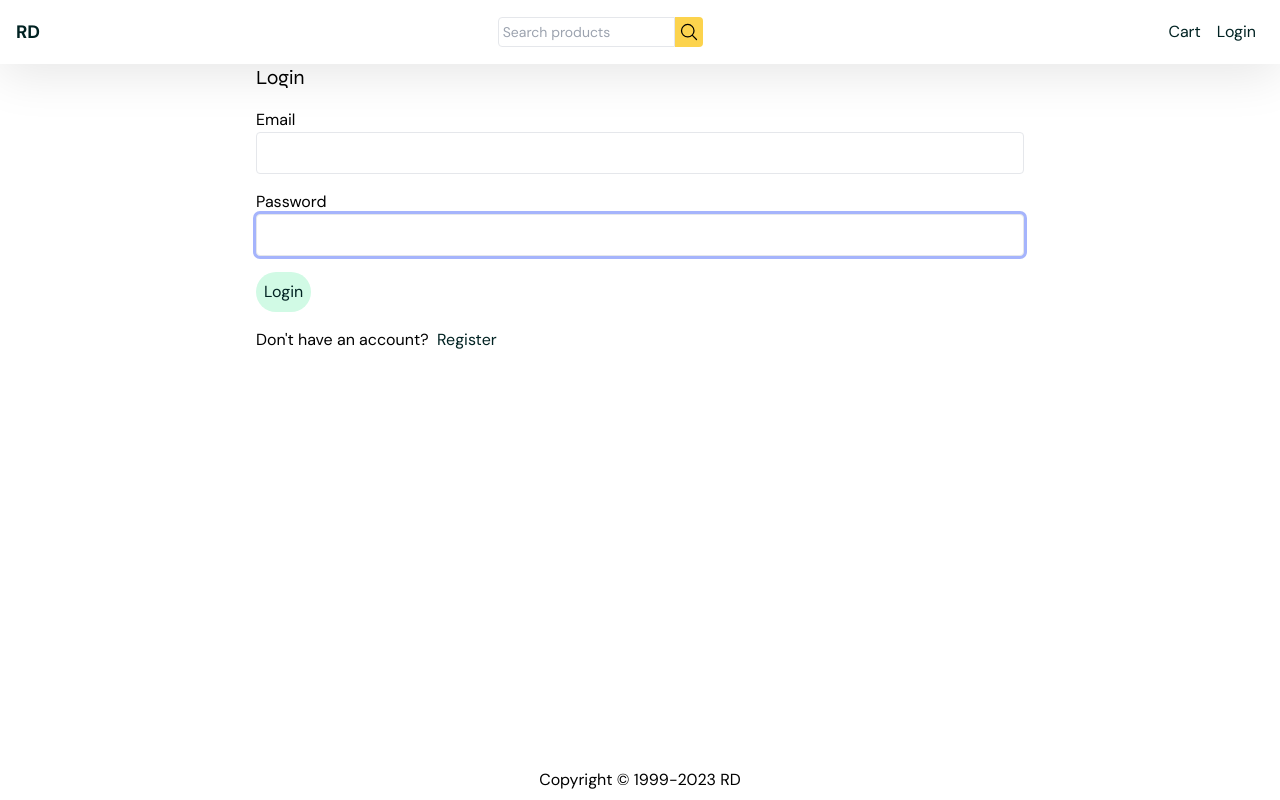
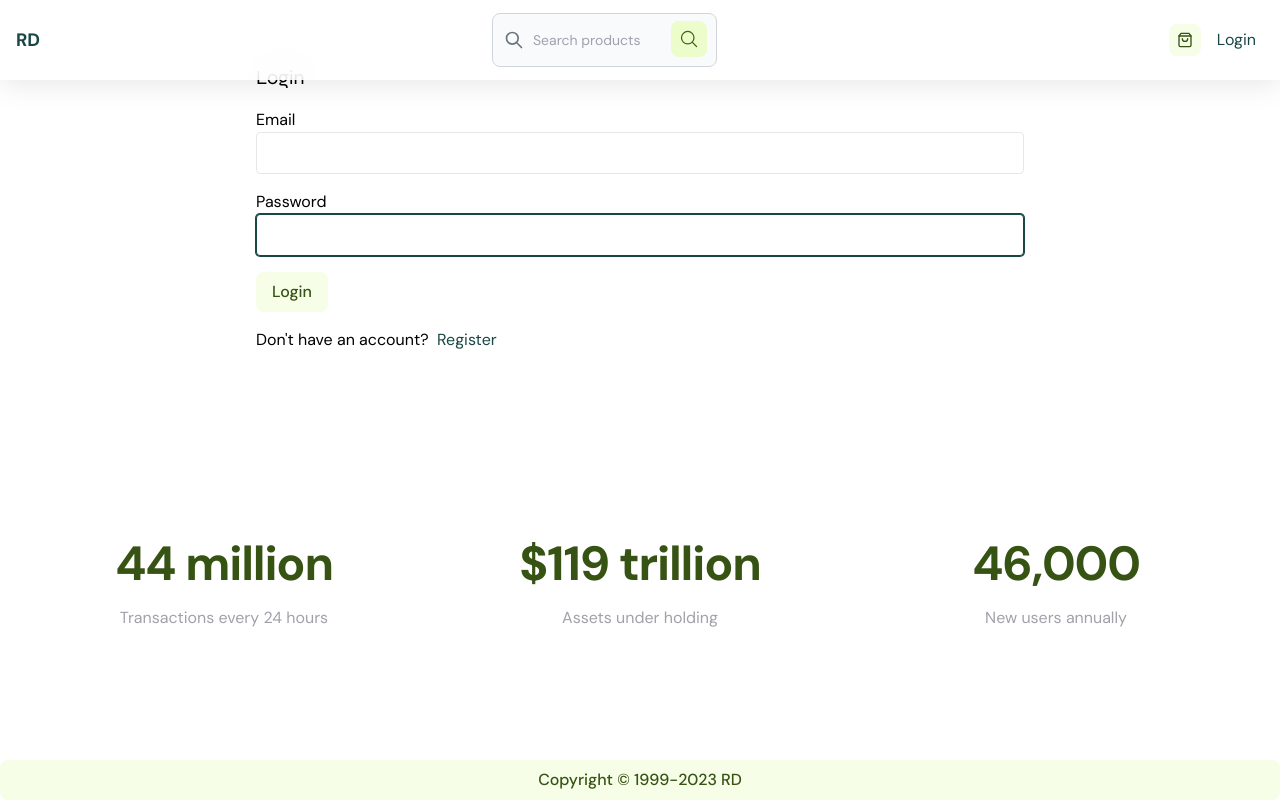
Before and after one commit to 84harii/next-tailwind-amazona-main, a Next.js app: page /login in a window 1280 px wide. Built offline with nearby package versions, Linux system fonts and the light colour scheme; no server answers.

Commit message:
add style

```diff
--- a/components/Layout.js
+++ b/components/Layout.js
@@ -10,6 +10,8 @@ import { Store } from "../utils/Store";
 import DropdownLink from "./DropdownLink";
 import { useRouter } from "next/router";
 import SearchIcon from "@heroicons/react/24/outline/MagnifyingGlassIcon";
+import { RiUser3Line, RiUser4Line } from "react-icons/ri";
+import { FiShoppingBag } from "react-icons/fi";
 
 export default function Layout({ title, children }) {
   const { status, data: session } = useSession();
@@ -53,33 +55,82 @@ export default function Layout({ title, children }) {
 
       <div className="flex min-h-screen flex-col justify-between ">
         <header>
-          <nav className="flex h-16 items-center px-4 justify-between rd-shadow">
+          <nav className="flex h-20 items-center px-4 py-2   justify-between">
             <Link href="/" className="text-lg font-bold">
               RD
             </Link>
-            <form
+            {/* <form
               onSubmit={submitHandler}
-              className="mx-auto  hidden  justify-center md:flex"
+              className="mx-auto justify-center items-center flex"
             >
               <input
                 onChange={(e) => setQuery(e.target.value)}
                 type="text"
-                className="rounded-tr-none rounded-br-none p-1 text-sm   focus:ring-0"
+                className="rounded-tr-none rounded-br-none p-2 text-sm focus:ring-0"
                 placeholder="Search products"
               />
               <button
-                className="rounded rounded-tl-none rounded-bl-none bg-amber-300 p-1 text-sm dark:text-black"
+                className="rounded rounded-tl-none rounded-bl-none bg-lime-200 p-2 text-sm dark:text-lime-900"
                 type="submit"
                 id="button-addon2"
               >
                 <SearchIcon className="h-5 w-5"></SearchIcon>
               </button>
+            </form> */}
+
+            <form onSubmit={submitHandler}>
+              <label
+                for="default-search"
+                class="mb-2 text-sm font-medium text-gray-900 sr-only dark:text-white"
+              >
+                <SearchIcon className="h-5 w-5"></SearchIcon>
+              </label>
+              <div class="relative">
+                <div class="absolute inset-y-0 left-0 flex items-center pl-3 pointer-events-none">
+                  <svg
+                    aria-hidden="true"
+                    class="w-5 h-5 text-gray-500 dark:text-gray-400"
+                    fill="none"
+                    stroke="currentColor"
+                    viewBox="0 0 24 24"
+                    xmlns="http://www.w3.org/2000/svg"
+                  >
+                    <path
+                      stroke-linecap="round"
+                      stroke-linejoin="round"
+                      stroke-width="2"
+                      d="M21 21l-6-6m2-5a7 7 0 11-14 0 7 7 0 0114 0z"
+                    ></path>
+                  </svg>
+                </div>
+                <input
+                  id="default-search"
+                  class="block w-full p-4 pl-10 text-sm text-gray-900 border border-gray-300 rounded-lg bg-gray-50 focus:ring-lime-500 focus:border-lime-500  dark:placeholder-gray-400 dark:text-white dark:focus:ring-lime-500 dark:focus:border-lime-500"
+
+                  required
+
+                  onChange={(e) => setQuery(e.target.value)}
+                  type="text"
+                  placeholder="Search products"
+                />
+                <button
+                  type="submit"
+                  id="button-addon2"
+                  class="text-lime-800 absolute right-2.5 bottom-2.5 bg-lime-100 hover:bg-lime-800 focus:ring-4 focus:outline-none focus:ring-lime-300 font-medium rounded-lg text-sm px-2 py-2"
+                >
+                  <SearchIcon className="h-5 w-5"></SearchIcon>
+                </button>
+              </div>
             </form>
-            <div className="flex items-center z-10">
-              <Link href="/cart" className="p-2">
-                Cart
+
+            <div className="flex items-center z-10 ">
+              <Link
+                href="/cart"
+                className="p-2 font-medium text-lime-900 rounded-lg flex justify-center items-center mr-2 bg-lime-50 hover:bg-lime-100 hover:text-lime-900"
+              >
+                <FiShoppingBag></FiShoppingBag>
                 {cartItemsCount > 0 && (
-                  <span className="ml-1 rounded-full bg-orange-800 px-2 py-1 text-xs font-bold text-white">
+                  <span className="rounded-full px-1 py-1 text-xs font-bold text-lime-900">
                     {cartItemsCount}
                   </span>
                 )}
@@ -89,13 +140,16 @@ export default function Layout({ title, children }) {
                 "Loading"
               ) : session?.user ? (
                 <Menu as="div" className="relative inline-block">
-                  <Menu.Button className="text-blue-600">
-                    {session.user.name}
+                  <Menu.Button className="flex justify-center items-center gap-0.5 rounded bg-lime-50  p-2 font-medium rounded-lg outline-none hover:bg-lime-100 hover:text-lime-900 text-lime-900">
+                    <RiUser3Line></RiUser3Line>
                   </Menu.Button>
                   <Menu.Items className="absolute right-0 w-56 origin-top-right bg-white  shadow-lg p-2 rounded-lg">
                     <Menu.Item>
                       <DropdownLink className="dropdown-link" href="/profile">
-                        Profile
+                        Profile{" "}
+                        <span className="bg-lime-50 px-2 rounded-lg ml-2">
+                          {session.user.name}
+                        </span>
                       </DropdownLink>
                     </Menu.Item>
                     <Menu.Item>
@@ -136,7 +190,38 @@ export default function Layout({ title, children }) {
           </nav>
         </header>
         <main className="container m-auto mt-16 px-4">{children}</main>
-        <footer className="flex h-10 justify-center items-center">
+        <div className="bg-white py-24 sm:py-32">
+          <div className="mx-auto max-w-7xl px-6 lg:px-8">
+            <dl className="grid grid-cols-1 gap-x-8 gap-y-16 text-center lg:grid-cols-3">
+              <div className="mx-auto flex max-w-xs flex-col gap-y-4">
+                <dt className="text-base leading-7 text-zinc-400">
+                  Transactions every 24 hours
+                </dt>
+                <dd className="order-first text-3xl font-semibold tracking-tight text-lime-900 sm:text-5xl">
+                  44 million
+                </dd>
+              </div>
+              <div className="mx-auto flex max-w-xs flex-col gap-y-4">
+                <dt className="text-base leading-7 text-zinc-400">
+                  Assets under holding
+                </dt>
+                <dd className="order-first text-3xl font-semibold tracking-tight text-lime-900 sm:text-5xl">
+                  $119 trillion
+                </dd>
+              </div>
+              <div className="mx-auto flex max-w-xs flex-col gap-y-4">
+                <dt className="text-base leading-7 text-zinc-400">
+                  New users annually
+                </dt>
+                <dd className="order-first text-3xl font-semibold tracking-tight text-lime-900 sm:text-5xl">
+                  46,000
+                </dd>
+              </div>
+            </dl>
+          </div>
+        </div>
+
+        <footer className="flex h-10 justify-center items-center bg-lime-50  py-2 px-4 font-medium rounded-lg outline-none hover:bg-lime-100 hover:text-lime-900 text-lime-900">
           <p>Copyright © 1999-2023 RD</p>
         </footer>
       </div>
--- a/components/ProductItem.js
+++ b/components/ProductItem.js
@@ -1,29 +1,34 @@
 /* eslint-disable @next/next/no-img-element */
-import Link from 'next/link';
-import React from 'react';
+import Link from "next/link";
+import React from "react";
 
 export default function ProductItem({ product, addToCartHandler }) {
   return (
-    <div className="card rd-shadow">
+    <div className="card">
       <Link href={`/product/${product.slug}`}>
         <img
           src={product.image}
           alt={product.name}
-          className="rounded object-cover h-64 w-full"
+          className="rounded object-cover h-64 w-full hidden"
         />
+
+        <div
+          className="image-card"
+          style={{ backgroundImage: `url(${product.image})` }}
+        ></div>
       </Link>
-      <div className="flex flex-col items-center justify-center p-5">
+      <div className="flex flex-col items-center justify-center p-5 ">
         <Link href={`/product/${product.slug}`}>
           <h2 className="text-lg">{product.name}</h2>
         </Link>
-        <p className="mb-2 text-xs">{product.brand}</p>
-        <p className='font-semibold'>${product.price}</p>
+        <p className="mb-2 text-xs text-zinc-400 bg-slate-100 py-1 px-2 rounded-lg">{product.brand}</p>
+        <p className="font-semibold text-lime-900">₹{product.price}</p>
         <button
           className="primary-button mt-2"
           type="button"
           onClick={() => addToCartHandler(product)}
         >
-          <svg xmlns="http://www.w3.org/2000/svg"  width="24" height="24" viewBox="0 0 24 24" fill="none" stroke="currentColor" stroke-width="2" stroke-linecap="round" stroke-linejoin="round" class="feather feather-shopping-bag"><path d="M6 2L3 6v14a2 2 0 0 0 2 2h14a2 2 0 0 0 2-2V6l-3-4z"></path><line x1="3" y1="6" x2="21" y2="6"></line><path d="M16 10a4 4 0 0 1-8 0"></path></svg>
+          Add to cart
         </button>
       </div>
     </div>
--- a/package.json
+++ b/package.json
@@ -24,6 +24,7 @@
     "react-chartjs-2": "^5.2.0",
     "react-dom": "18.2.0",
     "react-hook-form": "^7.43.9",
+    "react-icons": "^4.8.0",
     "react-responsive-carousel": "^3.2.23",
     "react-toastify": "^9.1.2"
   },
--- a/pages/index.js
+++ b/pages/index.js
@@ -38,7 +38,7 @@ export default function Home({ products, featuredProducts }) {
           </div>
         ))}
       </Carousel>
-      <h2 className="h2 my-4 text-2xl font-semibold">Our Products</h2>
+      <h2 className="h2 my-4 text-2xl font-semibold text-lime-900">Our Products</h2>
       <div className="grid grid-cols-2 gap-2 md:grid-cols-3 lg:grid-cols-4">
         {products.map((product) => (
           <ProductItem
--- a/styles/custom.css
+++ b/styles/custom.css
@@ -1,8 +1,52 @@
 .rd-shadow {
-    box-shadow: rgba(0, 0, 0, 0.1) 0px 10px 50px;
+  box-shadow: rgba(0, 0, 0, 0.1) 0px 10px 50px;
 }
 
 nav {
-    position: fixed;
-    width: 100%;
+  position: fixed;
+  width: 100%;
+  top: 0;
+  z-index: 8;
+  -webkit-backdrop-filter: blur(20px);
+  background: rgba(255, 255, 255, 0.8);
+  box-shadow: 0 4px 30px rgba(0, 0, 0, 0.1);
+  backdrop-filter: blur(20px);
+  -webkit-backdrop-filter: blur(20px);
 }
+
+:root {
+  --size: 200px;
+  --radius: calc(var(--size) * 20 / 100);
+}
+
+.image-card {
+  height: var(--size);
+  border-radius: var(--radius);
+  position: relative;
+  background-size: cover;
+  /* margin: calc(var(--size) * 20 / 100); */
+  background-position: center center;
+}
+
+.image-card:before {
+  content: "";
+  position: absolute;
+  width: 90%;
+  height: 100%;
+  background-image: inherit;
+  background-size: cover;
+  border-radius: var(--radius);
+  z-index: -1;
+  filter: blur(20px);
+  opacity: 0.6;
+  left: 50%;
+  background-position: center center;
+  transform: translate(-50%, 10%);
+}
+
+@media (max-width:425px) {
+  :root {
+    --size: 120px;
+    --radius: calc(var(--size) * 20 / 100);
+  }
+}
--- a/styles/globals.css
+++ b/styles/globals.css
@@ -14,7 +14,7 @@ h1, h2, h3 {
 }
 
 a {
-  @apply text-rd hover:text-rd-200;
+  @apply text-rd-200 hover:text-rd;
 }
 
 * {
@@ -22,11 +22,11 @@ a {
 }
 
 .card {
-  @apply mb-5  block   rounded-lg border border-none shadow-md;
+  @apply mb-5  block   rounded-lg border border-none shadow-none;
 }
 
 .primary-button {
-  @apply rounded bg-emerald-100 py-2 px-2 rounded-full outline-none hover:bg-emerald-200  active:bg-emerald-400 text-rd;
+  @apply rounded bg-lime-50  py-2 px-4 font-medium rounded-lg outline-none hover:bg-rd-200 hover:text-white text-lime-900;
 }
 .default-button {
   @apply rounded bg-gray-100 py-2  px-4 text-black shadow outline-none hover:bg-gray-200  active:bg-gray-300;
@@ -35,7 +35,7 @@ a {
 input,
 select,
 textarea {
-  @apply rounded border p-2  outline-none ring-indigo-300  focus:ring;
+  @apply rounded border p-2  outline-none focus:border-rd-200 focus:ring-1 focus:ring-rd-200;
 }
 
 .dropdown-link {
```
Also changed, not shown: 1 other file (tests, documents, lock files or other folders).
